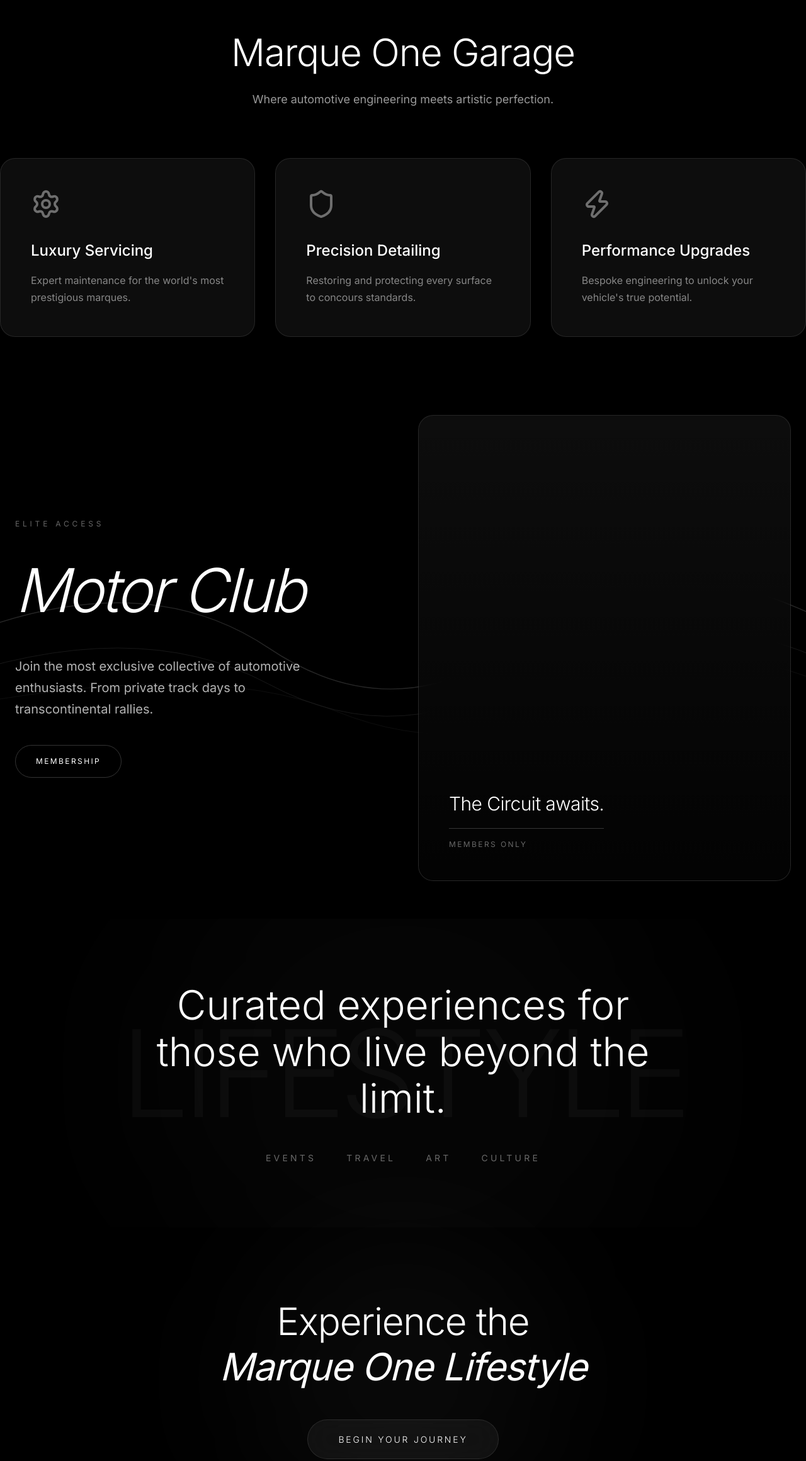
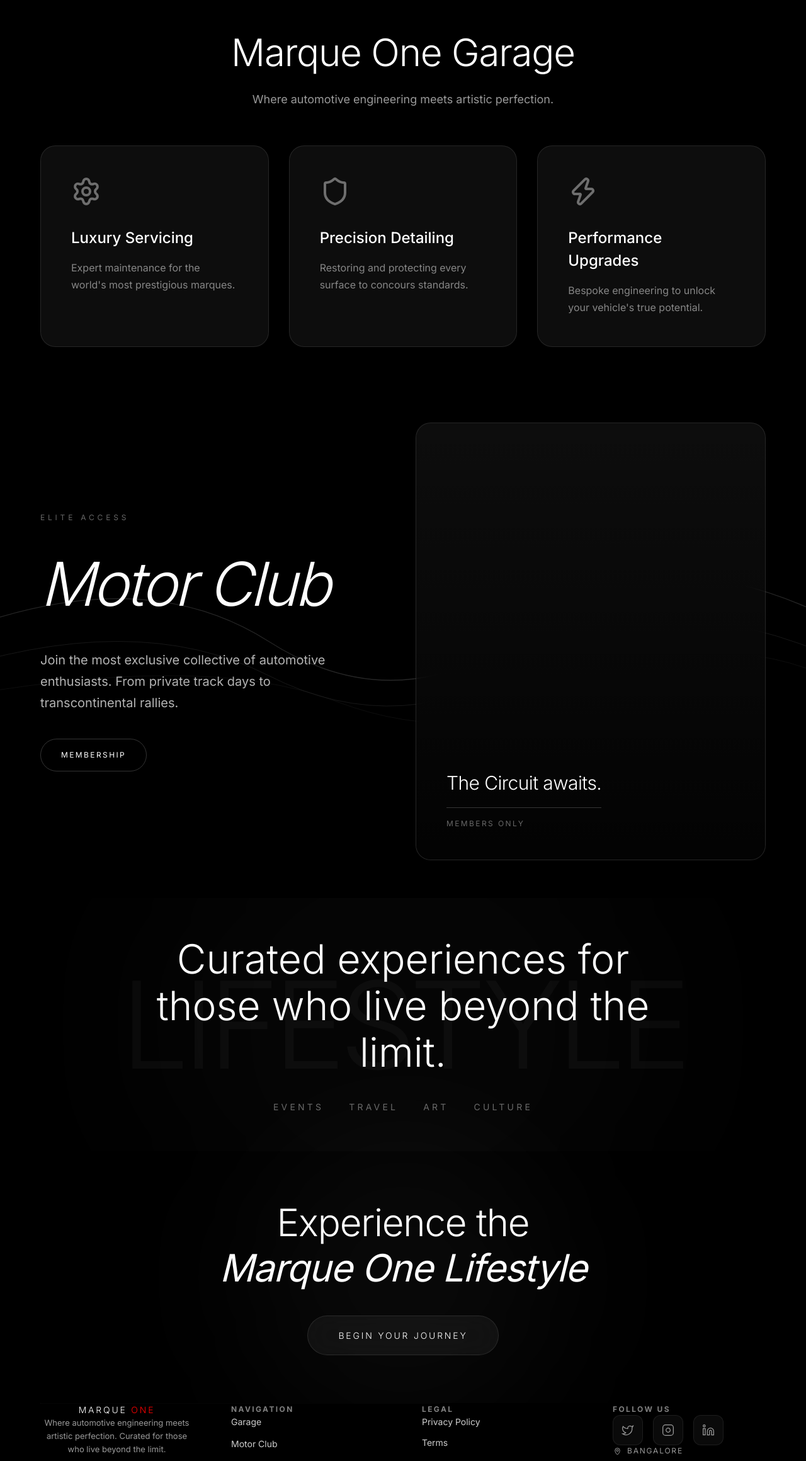
Before and after one commit to Viswa220522/marqueone, a Next.js app: page / in a window 1280 px wide. Shown: the part 2522-4842 px from the top of the page at 63% size. Built offline with nearby package versions, Linux system fonts and the light colour scheme.

Commit message:
refine: footer watermark iteration, section spacing, and styling polish

```diff
--- a/src/app/globals.css
+++ b/src/app/globals.css
@@ -34,6 +34,19 @@ body {
   padding: 0 24px;
 }
 
+.page-container {
+  width: 100%;
+  max-width: 1200px;
+  margin: 0 auto;
+  padding: 0 24px;
+}
+
+@media (max-width: 640px) {
+  .footer-watermark {
+    font-size: clamp(60px, 18vw, 100px) !important;
+  }
+}
+
 /* Glassmorphism card */
 .glass-card {
   -webkit-backdrop-filter: blur(20px);
--- a/src/components/ContactSection.tsx
+++ b/src/components/ContactSection.tsx
@@ -6,14 +6,14 @@ export default function ContactSection() {
   return (
     <section id="contact" style={{
       position: 'relative',
-      padding: '100px 24px',
+      padding: '60px 0',
       background: '#000',
       display: 'flex',
       flexDirection: 'column',
       alignItems: 'center',
       justifyContent: 'center',
       textAlign: 'center',
-      minHeight: '60vh'
+      minHeight: '50vh'
     }}>
       {/* Background Glow */}
       <div style={{ position: 'absolute', inset: 0, display: 'flex', alignItems: 'center', justifyContent: 'center', pointerEvents: 'none' }}>
@@ -29,13 +29,14 @@ export default function ContactSection() {
         initial={{ opacity: 0, scale: 0.95 }}
         whileInView={{ opacity: 1, scale: 1 }}
         transition={{ duration: 1 }}
-        style={{ position: 'relative', zIndex: 10, maxWidth: '640px' }}
+        className="page-container"
+        style={{ position: 'relative', zIndex: 10, maxWidth: '688px' }}
       >
         <h2 style={{
           fontSize: 'clamp(2rem, 5vw, 3.75rem)',
           fontWeight: 300,
           letterSpacing: '-0.02em',
-          marginBottom: '48px',
+          marginBottom: '40px',
           lineHeight: 1.2
         }}>
           Experience the <br />
--- a/src/components/Footer.tsx
+++ b/src/components/Footer.tsx
@@ -31,8 +31,8 @@ const socialIcons = [
 
 export default function Footer() {
   return (
-    <footer className="relative w-full overflow-hidden bg-black pb-10 pt-20">
-      <div className="footer-container mb-[60px]">
+    <footer className="relative w-full overflow-hidden bg-black pb-10 pt-12 md:pt-20">
+      <div className="footer-container mb-8 md:mb-[60px]">
         <div
           aria-hidden="true"
           className="footer-inner"
@@ -43,19 +43,19 @@ export default function Footer() {
 
       <div className="footer-container">
         <div className="footer-inner relative z-10">
-          <div className="grid grid-cols-1 gap-[60px] md:grid-cols-2 xl:grid-cols-4">
-            <div className="text-center md:text-left">
+          <div className="flex flex-col gap-5 md:grid md:grid-cols-2 md:gap-[60px] xl:grid-cols-4">
+            <div className="text-center">
               <h3 className="mb-5 text-sm font-light uppercase tracking-[0.2em] text-white">
                 MARQUE <span className="text-[#ff0000]">ONE</span>
               </h3>
-              <p className="mx-auto max-w-[280px] text-[13px] font-normal leading-relaxed text-white/60 md:mx-0">
+              <p className="mx-auto max-w-[320px] text-center text-[13px] font-normal leading-relaxed text-white/60">
                 Where automotive engineering meets artistic perfection. Curated for those who live beyond the limit.
               </p>
             </div>
 
             <div className="text-center md:text-left">
               <h4 className="mb-5 text-[12px] font-bold uppercase tracking-[0.2em] text-white/50">NAVIGATION</h4>
-              <div className="flex flex-col gap-[14px]">
+              <div className="grid grid-cols-2 gap-x-6 gap-y-3 text-center md:flex md:flex-col md:gap-[14px] md:text-left">
                 {footerLinks.slice(0, 4).map((link) => (
                   <a
                     key={link.name}
@@ -69,8 +69,8 @@ export default function Footer() {
             </div>
 
             <div className="text-center md:text-left">
-              <h4 className="mb-5 text-[12px] font-bold uppercase tracking-[0.2em] text-white/50">LEGAL</h4>
-              <div className="flex flex-col gap-[14px]">
+              <h4 className="text-[12px] font-bold uppercase tracking-[0.2em] text-white/50">LEGAL</h4>
+              <div className="mt-4 flex flex-wrap items-center justify-center gap-x-5 gap-y-3 md:flex-col md:items-start md:gap-3">
                 {footerLinks.slice(4).map((link) => (
                   <a
                     key={link.name}
@@ -84,7 +84,7 @@ export default function Footer() {
             </div>
 
             <div className="text-center md:text-left">
-              <h4 className="mb-5 text-[12px] font-bold uppercase tracking-[0.2em] text-white/50">FOLLOW US</h4>
+              <h4 className="mb-4 text-[12px] font-bold uppercase tracking-[0.2em] text-white/50 md:mb-5">FOLLOW US</h4>
               <div className="flex justify-center gap-4 md:justify-start">
                 {socialIcons.map((social) => (
                   <motion.a
@@ -121,7 +121,7 @@ export default function Footer() {
             </div>
           </div>
 
-          <div className="mt-16 flex flex-col items-center gap-3 text-center md:mt-24 md:flex-row md:items-center md:justify-between md:gap-4 md:text-left">
+          <div className="mt-10 flex flex-col items-center gap-3 text-center md:mt-24 md:flex-row md:items-center md:justify-between md:gap-4 md:text-left">
             <div className="hidden md:block md:flex-1" />
             <div className="md:flex md:flex-1 md:justify-center">
               <p className="text-[10px] uppercase tracking-[0.1em] text-white/40 text-center">
@@ -134,10 +134,10 @@ export default function Footer() {
 
           <div
             aria-hidden="true"
-            className="pointer-events-none mt-8 overflow-hidden text-center select-none"
+            className="pointer-events-none mt-6 overflow-hidden text-center select-none md:mt-8"
           >
             <div
-              className="whitespace-nowrap font-['Cinzel','Playfair_Display',serif] font-bold tracking-[0.08em]"
+              className="footer-watermark whitespace-nowrap font-['Cinzel','Playfair_Display',serif] font-bold tracking-[0.08em]"
               style={{
                 fontSize: 'clamp(64px, 11vw, 140px)',
                 lineHeight: 0.85,
--- a/src/components/GarageSection.tsx
+++ b/src/components/GarageSection.tsx
@@ -25,23 +25,23 @@ export default function GarageSection() {
   return (
     <section
       id="garage"
-      className="relative px-6"
+      className="relative"
       style={{
         marginTop: '-100vh',
         paddingTop: '20vh',
-        paddingBottom: '4rem',
+        paddingBottom: '60px',
         zIndex: 20,
         background: 'linear-gradient(to bottom, transparent 0%, rgba(0,0,0,0.9) 30vh, #000 60vh, #000 100%)',
         pointerEvents: 'none',
       }}
     >
-      <div style={{ maxWidth: '1280px', margin: '0 auto', pointerEvents: 'auto' }}>
+      <div className="page-container" style={{ pointerEvents: 'auto' }}>
         <motion.div
           initial={{ opacity: 0, y: 60 }}
           whileInView={{ opacity: 1, y: 0 }}
           transition={{ duration: 1, ease: [0.25, 0.1, 0.25, 1] }}
           viewport={{ once: true, margin: "0px 0px -100px 0px" }}
-          style={{ marginBottom: '80px', textAlign: 'center' }}
+          style={{ marginBottom: '60px', textAlign: 'center' }}
         >
           <h2 style={{ fontSize: 'clamp(2rem, 5vw, 3.75rem)', fontWeight: 300, letterSpacing: '-0.02em', marginBottom: '16px' }}>
             Marque One Garage
--- a/src/components/LifestyleSection.tsx
+++ b/src/components/LifestyleSection.tsx
@@ -4,7 +4,7 @@ import { motion } from 'framer-motion';
 
 export default function LifestyleSection() {
   return (
-    <section id="lifestyle" style={{ position: 'relative', padding: '100px 24px', background: '#000', overflow: 'hidden' }}>
+    <section id="lifestyle" style={{ position: 'relative', padding: '60px 0', background: '#000', overflow: 'hidden' }}>
       {/* Ambient Glow */}
       <div style={{ position: 'absolute', top: 0, left: 0, width: '100%', height: '100%', pointerEvents: 'none' }}>
         <div style={{
@@ -18,7 +18,7 @@ export default function LifestyleSection() {
         }} />
       </div>
 
-      <div style={{ maxWidth: '1280px', margin: '0 auto', textAlign: 'center', position: 'relative', zIndex: 10 }}>
+      <div className="page-container" style={{ textAlign: 'center', position: 'relative', zIndex: 10 }}>
         {/* Background Watermark */}
         <motion.div
           initial={{ opacity: 0 }}
@@ -49,7 +49,7 @@ export default function LifestyleSection() {
               fontWeight: 300,
               lineHeight: 1.15,
               maxWidth: '900px',
-              margin: '0 auto 48px'
+              margin: '0 auto 40px'
             }}
           >
             Curated experiences for those who live beyond the limit.
@@ -63,7 +63,7 @@ export default function LifestyleSection() {
               display: 'flex',
               flexWrap: 'wrap',
               justifyContent: 'center',
-              gap: '48px',
+               gap: '40px',
               color: 'rgba(255,255,255,0.4)',
               textTransform: 'uppercase',
               letterSpacing: '0.3em',
--- a/src/components/MotorClubSection.tsx
+++ b/src/components/MotorClubSection.tsx
@@ -49,13 +49,14 @@ export default function MotorClubSection() {
         </svg>
       </div>
 
-      <div style={{ maxWidth: '1280px', margin: '0 auto', width: '100%', position: 'relative', zIndex: 10 }}>
-        <div style={{ display: 'grid', gridTemplateColumns: 'repeat(auto-fit, minmax(400px, 1fr))', gap: '48px', alignItems: 'center' }}>
+      <div className="page-container" style={{ position: 'relative', zIndex: 10 }}>
+        <div style={{ display: 'grid', gridTemplateColumns: 'repeat(auto-fit, minmax(400px, 1fr))', gap: '40px', alignItems: 'center' }}>
           <motion.div
             initial={{ opacity: 0, x: -50 }}
             whileInView={{ opacity: 1, x: 0 }}
             transition={{ duration: 0.8 }}
             viewport={{ once: true }}
+            className="mx-auto flex max-w-[480px] flex-col items-center text-center sm:mx-0 sm:block sm:max-w-none sm:text-left"
           >
             <span style={{ color: 'rgba(255,255,255,0.4)', textTransform: 'uppercase', letterSpacing: '0.4em', fontSize: '0.75rem', marginBottom: '24px', display: 'block' }}>
               Elite Access
```
